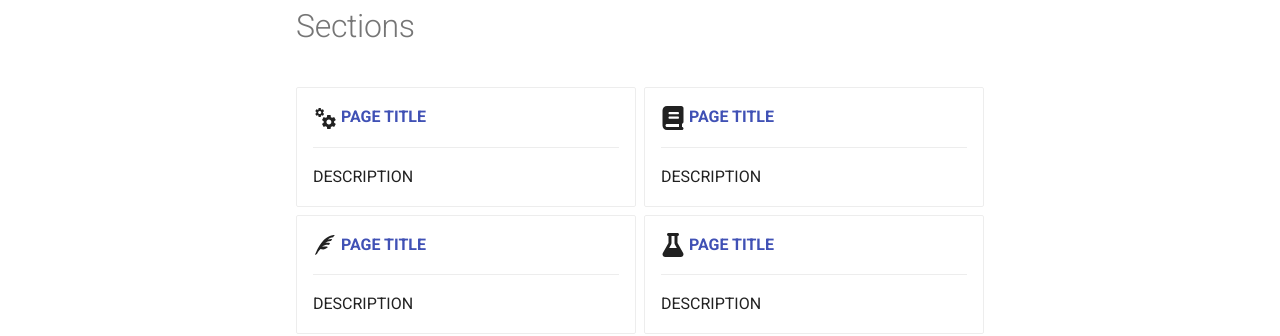
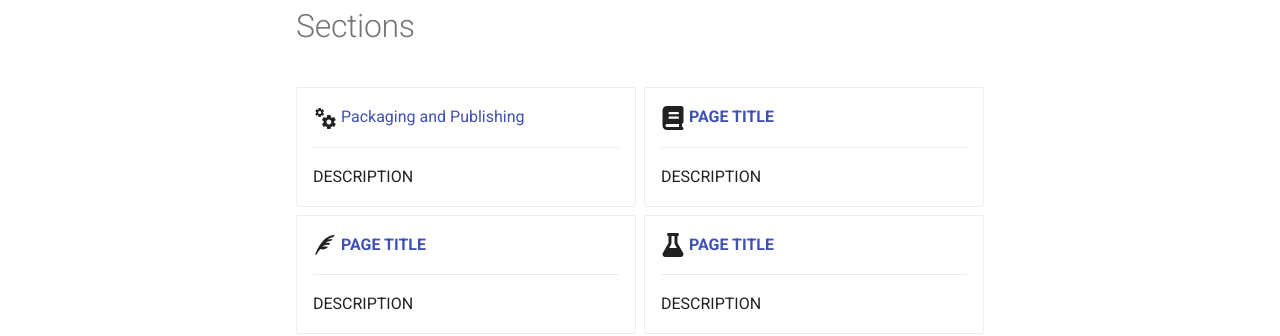
Before and after one commit to acceleratescience/workshops, an MkDocs documentation site: the page built from docs/index.md, in a window 1280 px wide and 900 px high, scrolled down 372 px. Shown: the part 153-489 px from the top of the window. Built offline with MkDocs 1.6.1 and Material for MkDocs 9.7.7, drawn with Linux system fonts in a browser that asks for light colours; comment, search, counter and statistics services are not loaded.

```diff
--- a/docs/index.md
+++ b/docs/index.md
@@ -12,7 +12,7 @@
 
 <div class="grid cards" markdown>
 
--   :material-cogs:{ .lg .middle } [__PAGE TITLE__](index.md)
+-   :material-cogs:{ .lg .middle } [Packaging and Publishing](index.md)
 
     ---
     DESCRIPTION
```
Also changed, not shown: 1 other file.
